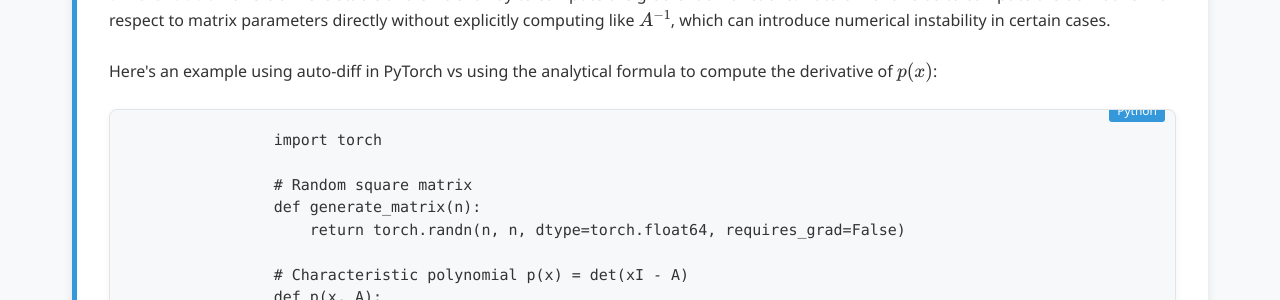
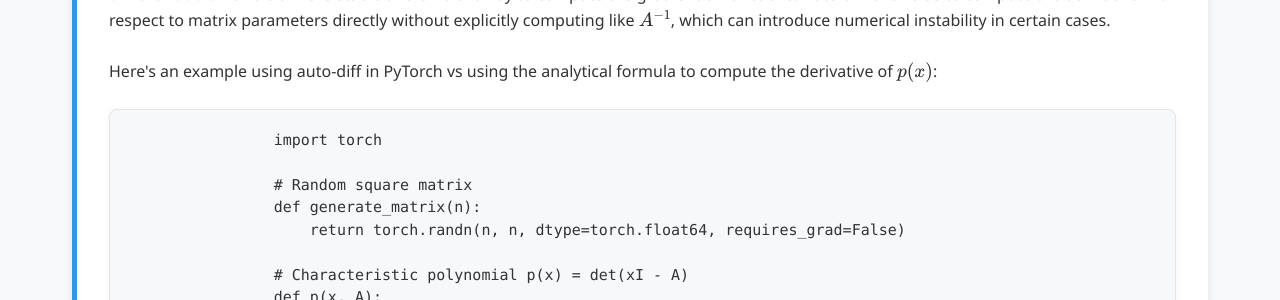
Before and after one commit to Yusukey01/yusukey01.github.io, a Jekyll site: the page built from Mathematics/Calculus/det.html, in a window 1280 px wide and 1400 px high, scrolled down 3625 px. Shown: the part 150-450 px from the top of the window. Built offline with Jekyll 4.4.1, drawn with Linux system fonts in a browser that asks for light colours.

Commit message:
fix style

```diff
--- a/css/styles.css
+++ b/css/styles.css
@@ -1124,19 +1124,6 @@
     word-wrap: normal;
   }
 
-  .python-code::before {
-    content: "Python";
-    position: absolute;
-    top: -10px;
-    right: 10px;
-    background-color: var(--primary-color);
-    color: var(--text-light);
-    font-size: 12px;
-    padding: 2px 8px;
-    border-radius: 3px;
-    font-family: var(--font-family);
-  }
-
   .python-output {
     background-color: #f9f9fc;
     border: 1px solid #e1e4e8;
```
